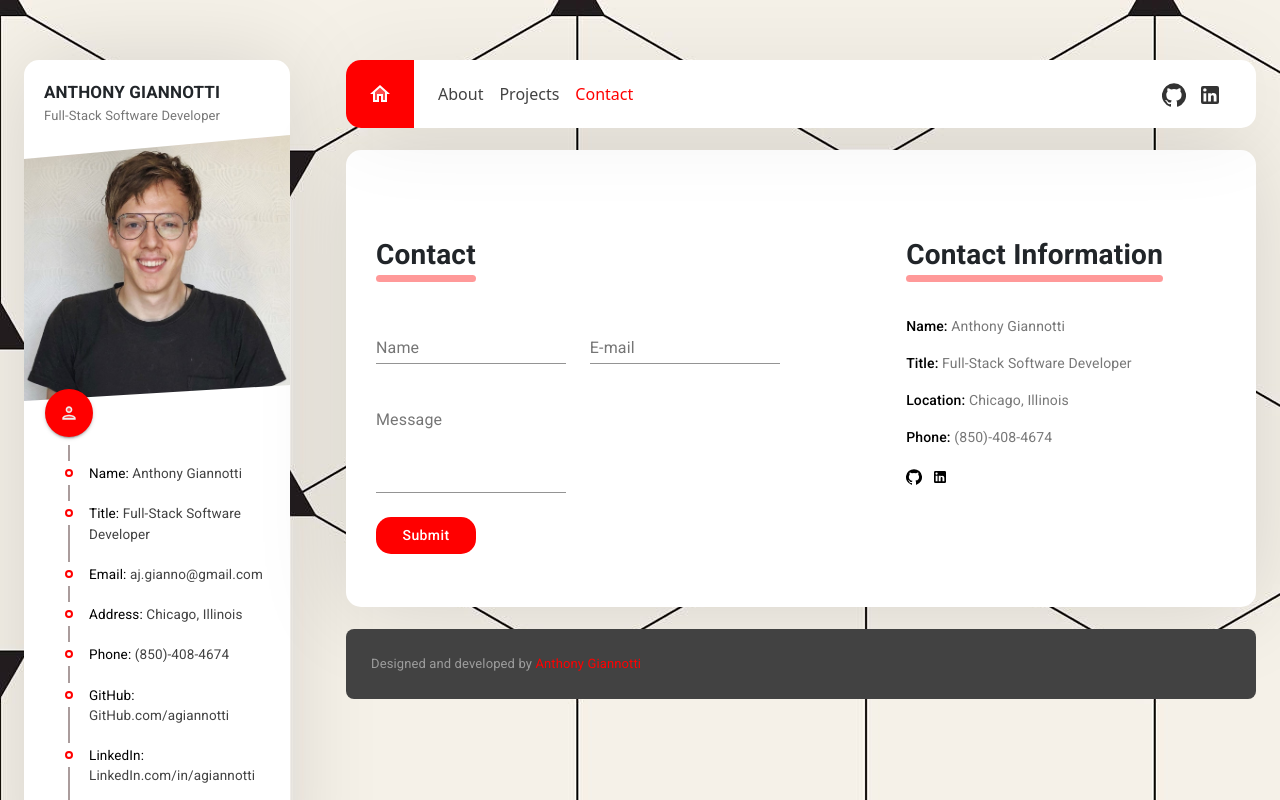
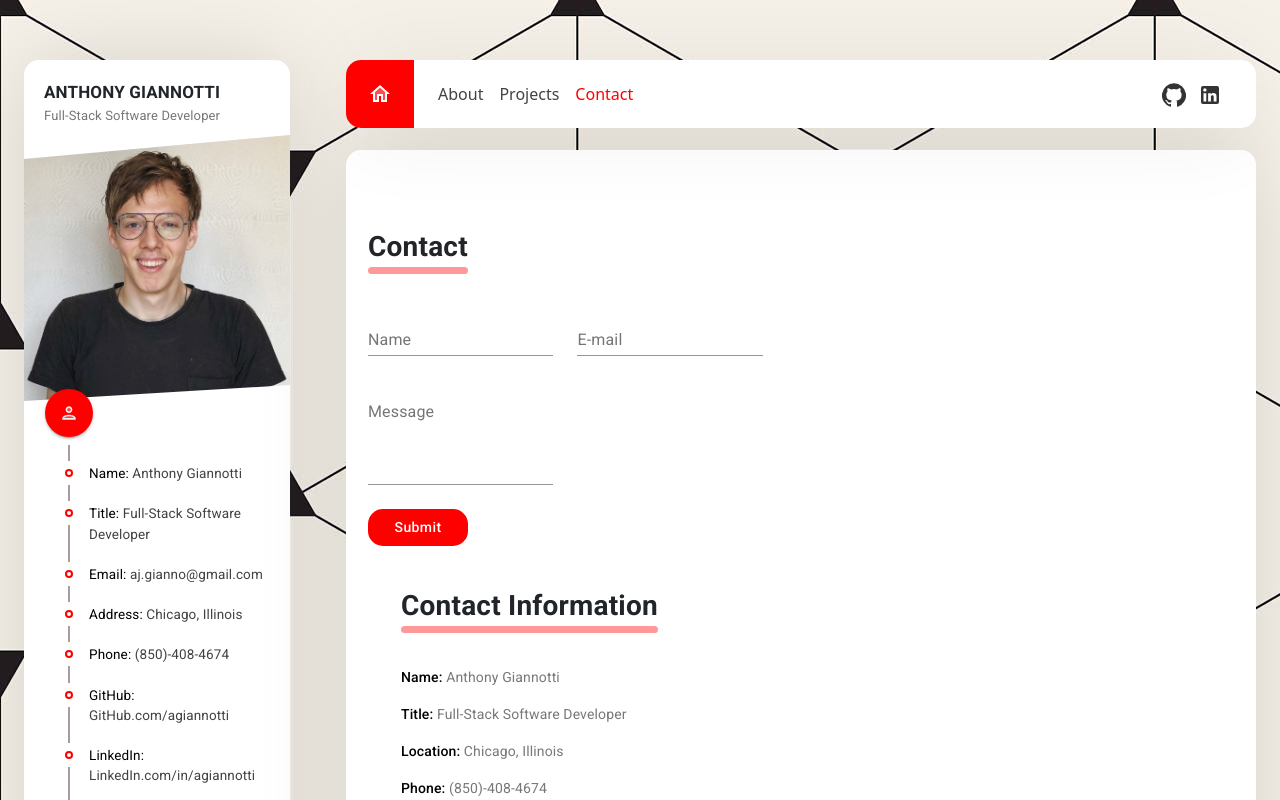
Before and after one commit to agiannotti/hello-portfolio, a React (Create React App) app: page /contact in a window 1280 px wide. Shown: the top 800 px of the page. Built offline with nearby package versions, Linux system fonts and the light colour scheme.

Commit message:
contact form state

```diff
--- a/src/pages/Contact/Contact.js
+++ b/src/pages/Contact/Contact.js
@@ -1,15 +1,23 @@
 import { Grid, TextField, Typography } from '@material-ui/core';
-import React from 'react';
+import React, { useState } from 'react';
+import { Form } from 'react-bootstrap';
 import MuiButton from '../../components/Button/MuiButton';
 import resumeData from '../../utils/resumeData';
 import './Contact.css';
 
 const Contact = () => {
+  const [emailSent, setEmailValue] = useState('false');
+
+  const handleSubmit = () => {
+    console.log('hello', emailSent);
+  };
+
   return (
     <>
       {/* Contact */}
       <Grid container spacing={2} className='section pt_45 pb_45'>
         {/* Contact Form */}
+        <Form onSubmit={handleSubmit()}>
           <Grid item xs={12} lg={7}>
             <Grid container>
               <Grid item className='section_title mb_30 top_30'>
@@ -25,7 +33,11 @@ const Contact = () => {
                     <TextField fullWidth name='name' label='Name'></TextField>
                   </Grid>
                   <Grid item xs={12} sm={5}>
-                  <TextField fullWidth name='email' label='E-mail'></TextField>
+                    <TextField
+                      fullWidth
+                      name='email'
+                      label='E-mail'
+                    ></TextField>
                   </Grid>
                   <Grid item xs={12} sm={5}>
                     <TextField
@@ -38,11 +50,15 @@ const Contact = () => {
                   </Grid>
                   <Grid item xs={12}>
                     <MuiButton text={'Submit'}></MuiButton>
+                    {/*
+                    {this.state.emailSent ===
+                      true(<p className='success-msg'>Email Sent</p>)} */}
                   </Grid>
                 </Grid>
               </Grid>
             </Grid>
           </Grid>
+        </Form>
         {/* Contact Information */}
         <Grid item xs={12} lg={5}>
           <Grid container>
```
Lines whose indentation alone changed are shown as unchanged.
